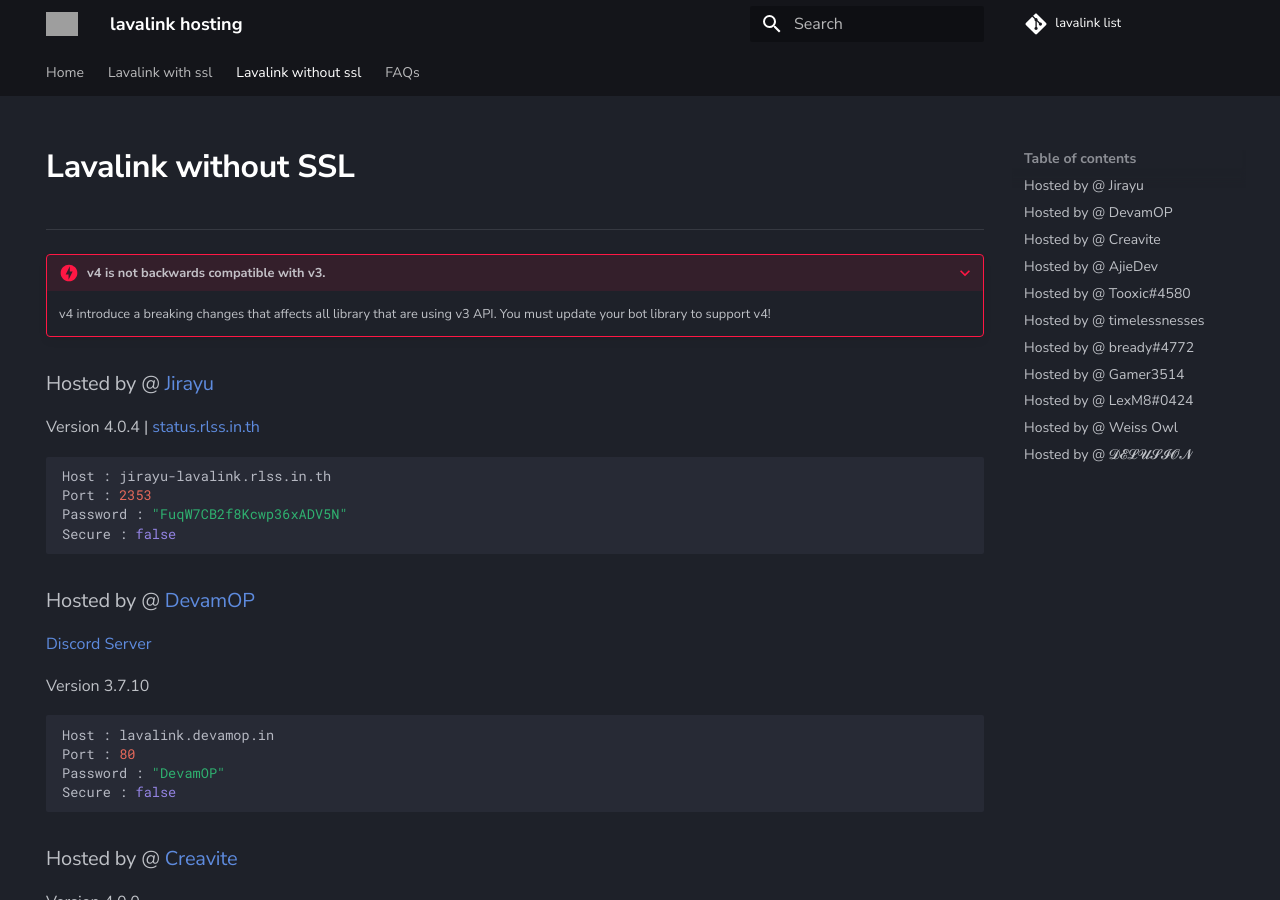
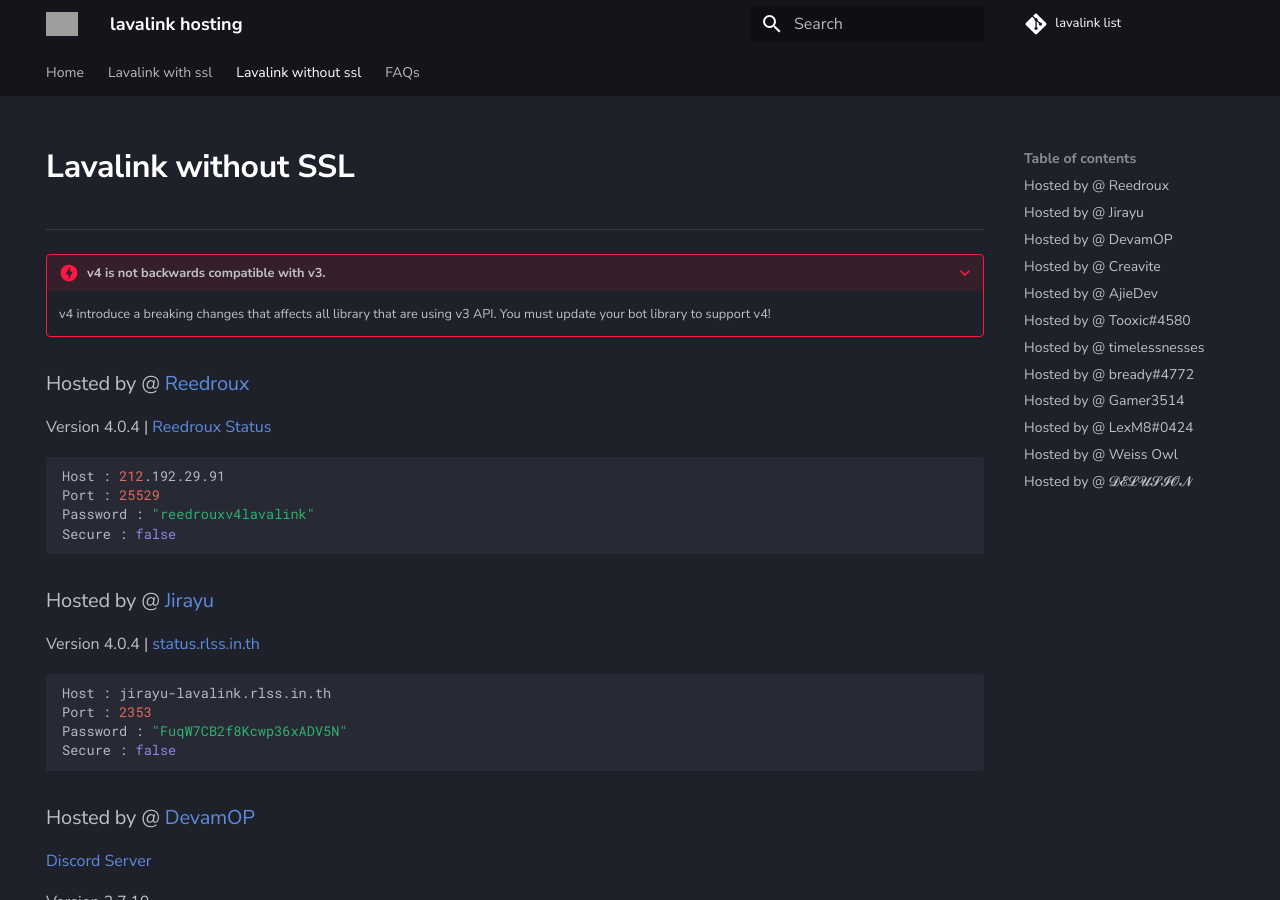
Before and after one commit to DarrenOfficial/lavalink-list, an MkDocs documentation site: the page built from docs/NoSSL/lavalink-without-ssl.md, in a window 1280 px wide and 900 px high. Built offline with MkDocs 1.6.1 and Material for MkDocs 9.7.7, drawn with Linux system fonts in a browser that asks for light colours; comment, search, counter and statistics services are not loaded; grey boxes are pictures that could not be loaded.

Commit message:
Update lavalink-without-ssl.md

````diff
--- a/docs/NoSSL/lavalink-without-ssl.md
+++ b/docs/NoSSL/lavalink-without-ssl.md
@@ -16,6 +16,16 @@ description: Without SSL should work out of the box!
 
     v4 introduce a breaking changes that affects all library that are using v3 API.
     You must update your bot library to support v4!
+
+### Hosted by @ [Reedroux](reedroux.biz)
+Version 4.0.4 | [Reedroux Status](https://hetrixtools.com/r/9bac6055a610520cab0aa14cd48c0536/)
+```bash
+Host : 212.192.29.91
+Port : 25529
+Password : "reedrouxv4lavalink"
+Secure : false
+```
+
 
 ### Hosted by @ [Jirayu](https://jirayu.rlss.in.th)
 Version 4.0.4 | [status.rlss.in.th](https://status.rlss.in.th/report/uptime/57c8e901860508cb5d418c9e3f90845f/)
````
